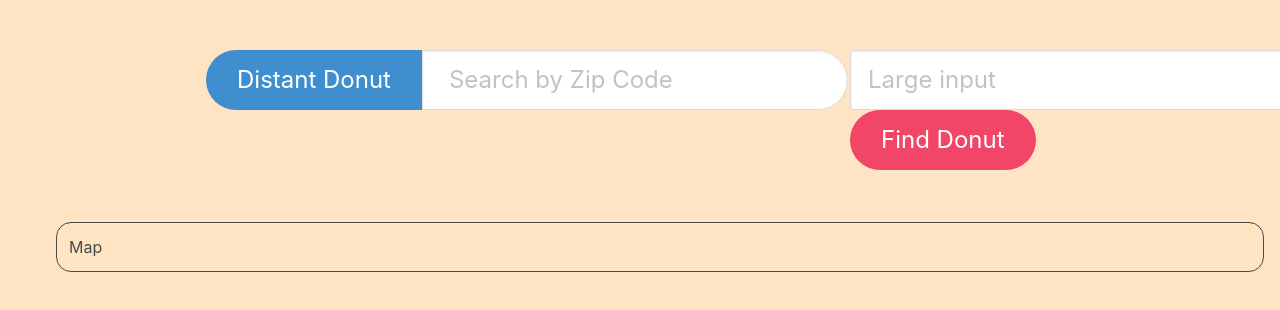
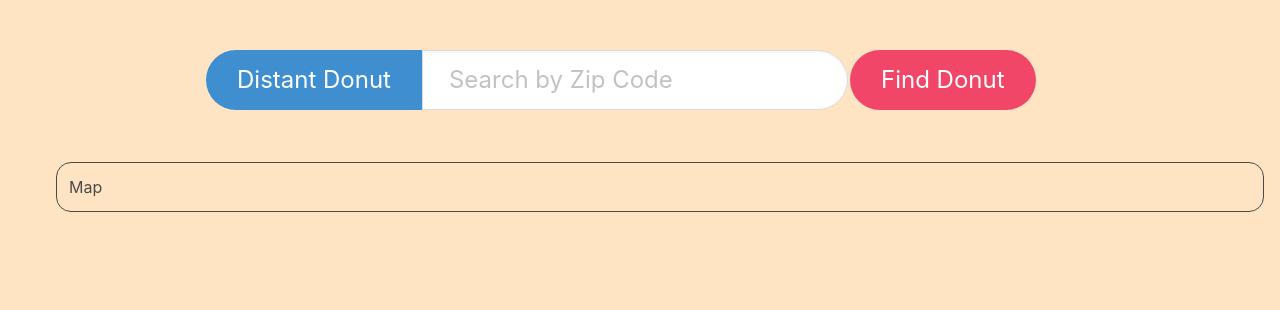
Before and after one commit to Britt1216/donut-seeker, a plain HTML site: page index.html in a window 1280 px wide. Shown: the part 314-624 px from the top of the page. Drawn offline with nearby package versions, Linux system fonts and the light colour scheme; some packages are replaced by stand-ins of ours.

Commit message:
fixed placeholder text input

```diff
--- a/index.html
+++ b/index.html
@@ -53,8 +53,7 @@
 
         <div class="field">
           <div class="control">
-            <input class="input is-large" type="text" placeholder="Large input">
-          </div>
+             </div>
           <button class="button is-large is-rounded is-danger" onclick="findDonut()">Find Donut</button>
         </div>
       </div>
```
